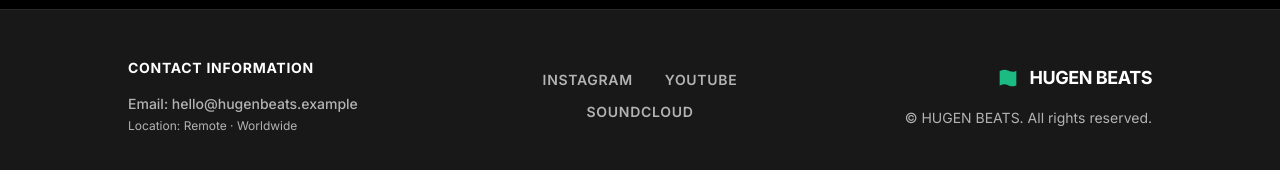
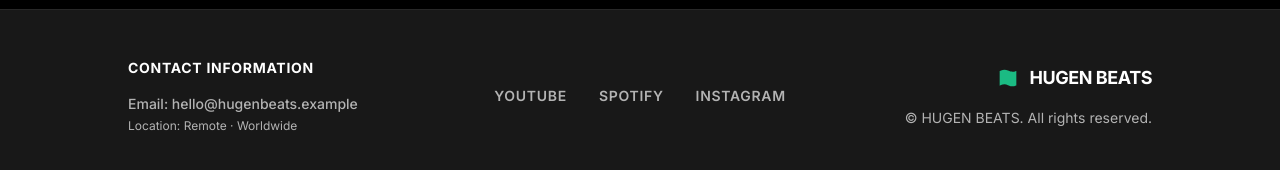
Before and after one commit to rubinselenica01/hugen-beats, a React (Vite) app: page / in a window 1280 px wide. Shown: the part 3476-3646 px from the top of the page. Built offline with nearby package versions, Linux system fonts and the light colour scheme.

Commit message:
Change soundcloud to spotify and hrefs

```diff
--- a/src/data/homeContent.js
+++ b/src/data/homeContent.js
@@ -96,7 +96,7 @@ export const customComposition = {
       text: 'Masters tuned for streaming loudness targets.',
     },
   ],
-  startingPrice: '$499',
+  startingPrice: '$1000',
   cta: 'Start a project',
   sideImage: img('1598488035139-03d029a0ce5a', 600, 800),
 }
@@ -122,8 +122,8 @@ export const footer = {
   legal: '© HUGEN BEATS. All rights reserved.',
   developerCredit: '',
   socialLinks: [
-    { label: 'Instagram', href: '#' },
-    { label: 'YouTube', href: '#' },
-    { label: 'SoundCloud', href: '#' },
+    { label: 'YouTube', href: 'https://www.youtube.com/' },
+    { label: 'Spotify', href: 'https://open.spotify.com/' },
+    { label: 'Instagram', href: 'https://www.instagram.com/' },
   ],
 }
```
